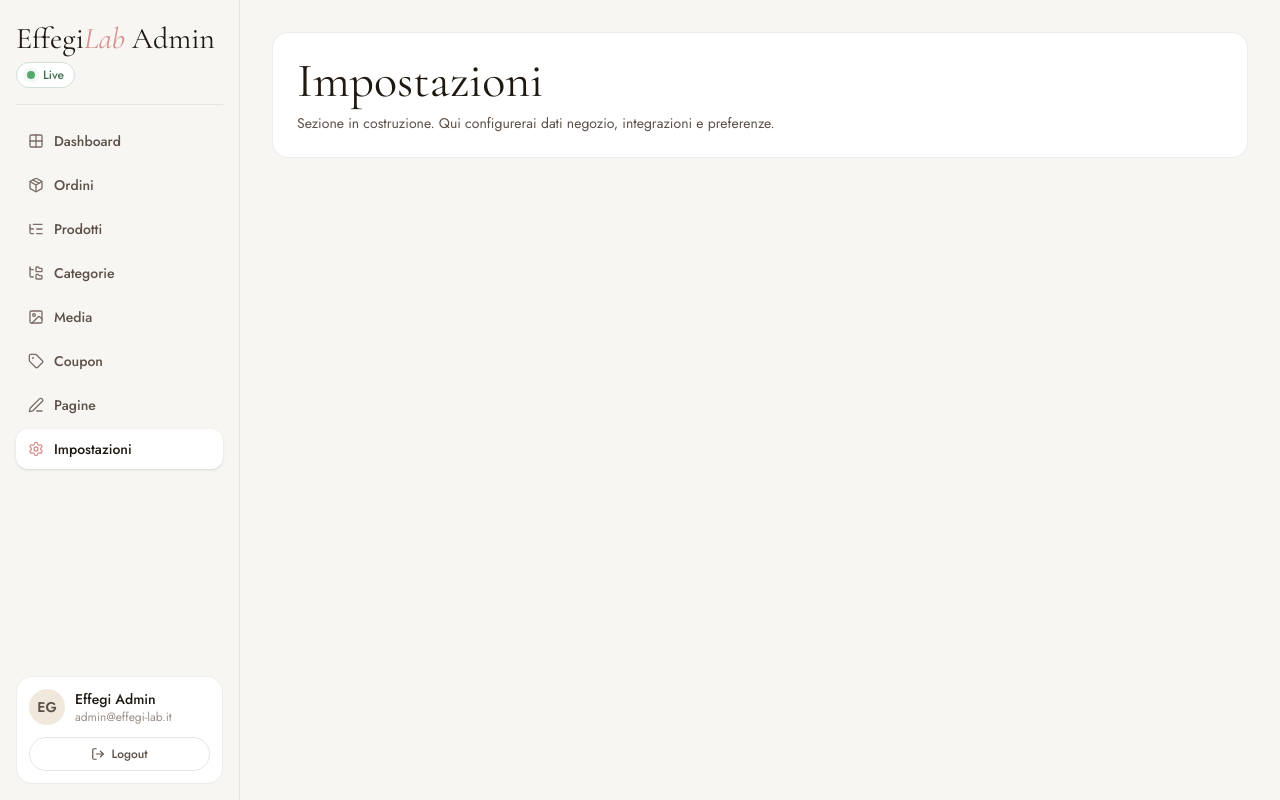
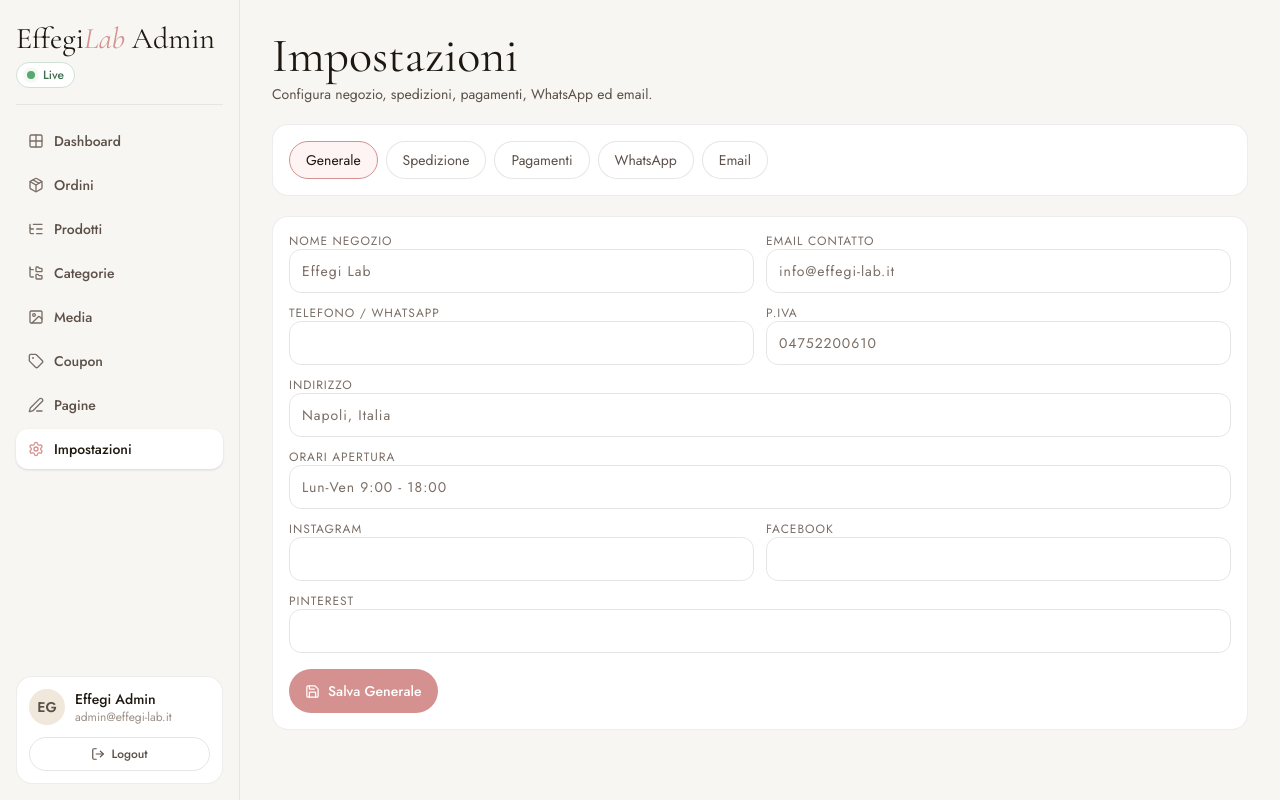
Before and after one commit to fracompa2017/effegilab, a Next.js app: page /admin/impostazioni in a window 1280 px wide. Built offline with nearby package versions, Linux system fonts and the light colour scheme; no server answers; the database is empty.

Commit message:
feat: collega route impostazioni al SettingsClient

```diff
--- a/src/app/(admin)/admin/impostazioni/page.tsx
+++ b/src/app/(admin)/admin/impostazioni/page.tsx
@@ -1,10 +1,5 @@
+import { SettingsClient } from "@/components/admin/SettingsClient";
+
 export default function AdminSettingsPage() {
-  return (
-    <section className="rounded-2xl border border-black/7 bg-white p-6">
-      <h1 className="font-serif text-5xl text-[#1E1810]">Impostazioni</h1>
-      <p className="mt-2 text-sm text-[#5C5048]">
-        Sezione in costruzione. Qui configurerai dati negozio, integrazioni e preferenze.
-      </p>
-    </section>
-  );
+  return <SettingsClient />;
 }
```
